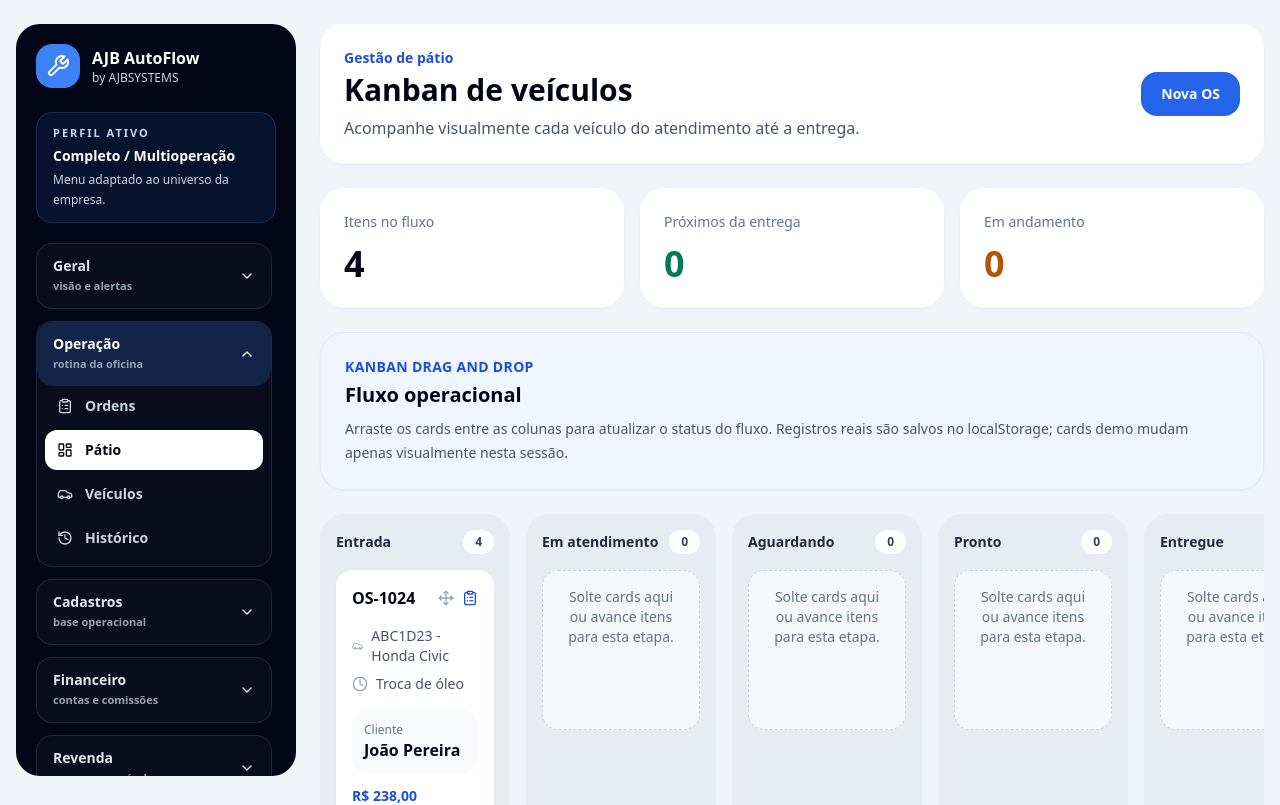
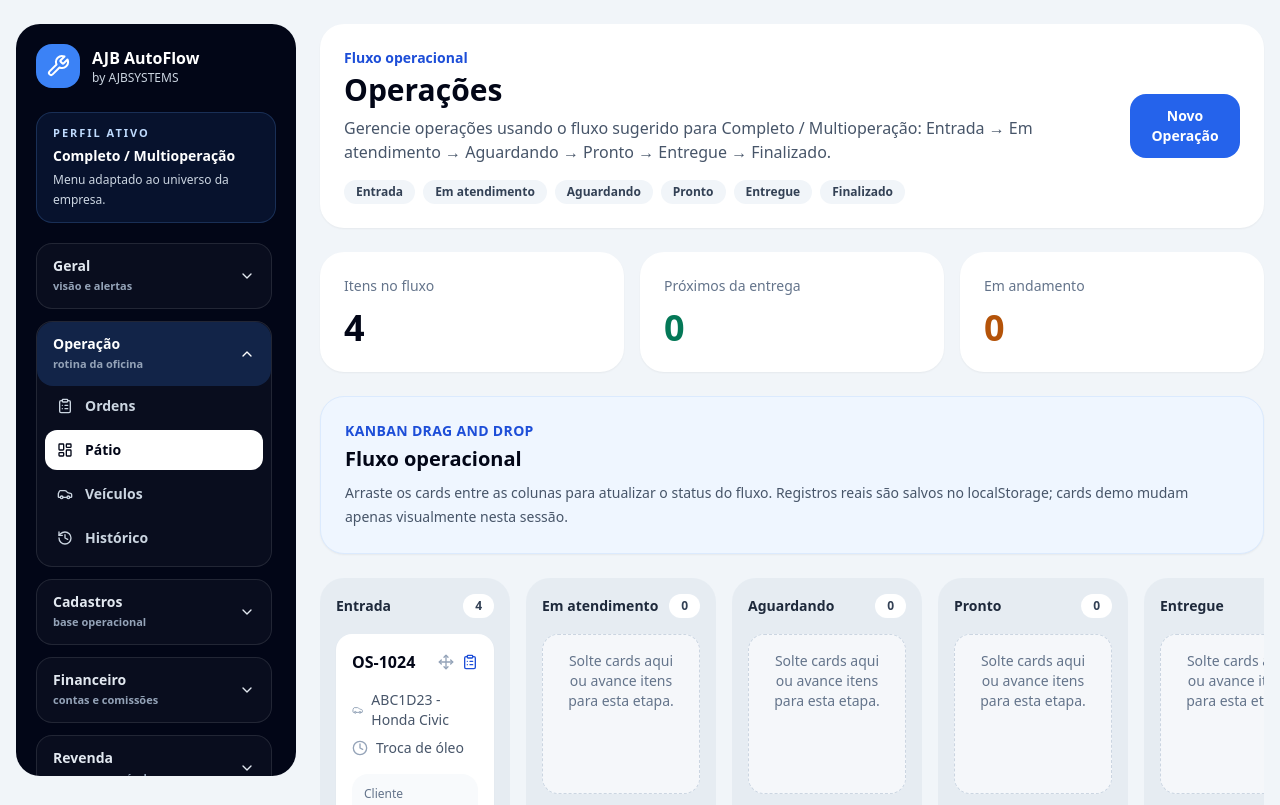
Before and after one commit to anjobrito/ajb-autoflow, a Next.js app: page /patio in a window 1280 px wide. Shown: the top 805 px of the page. Built offline with nearby package versions, Linux system fonts and the light colour scheme.

Commit message:
feat: use business aware yard header

```diff
--- a/app/patio/page.tsx
+++ b/app/patio/page.tsx
@@ -1,17 +1,11 @@
 import { AppShell } from "@/components/app-shell";
-import { PageHeader } from "@/components/page-header";
+import { BusinessAwarePageHeader } from "@/components/business-aware-page-header";
 import { YardKanbanClient } from "@/components/yard-kanban-client";
 
 export default function PatioPage() {
   return (
     <AppShell>
-      <PageHeader
-        eyebrow="Gestão de pátio"
-        title="Kanban de veículos"
-        description="Acompanhe visualmente cada veículo do atendimento até a entrega."
-        actionLabel="Nova OS"
-        actionHref="/ordens-servico/nova"
-      />
+      <BusinessAwarePageHeader context="yard" />
       <YardKanbanClient />
     </AppShell>
   );
```
